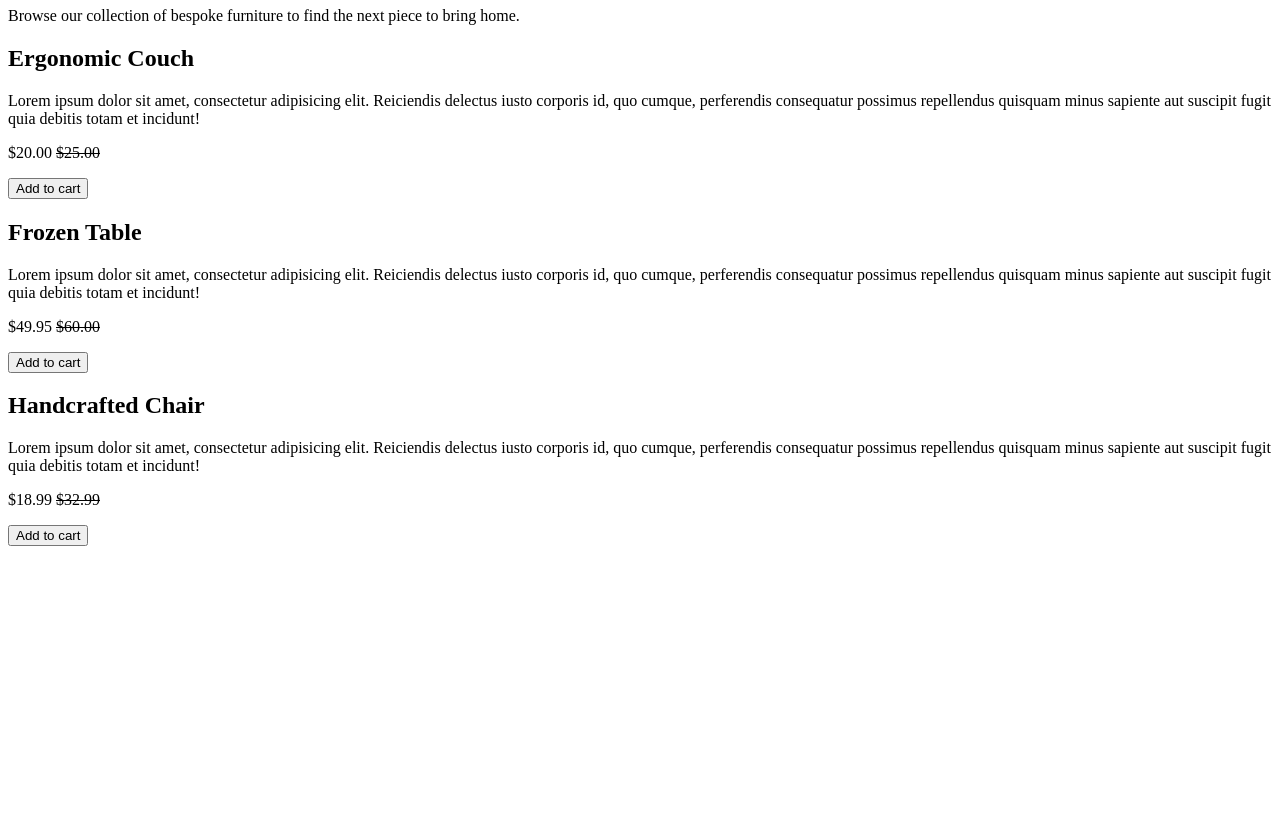
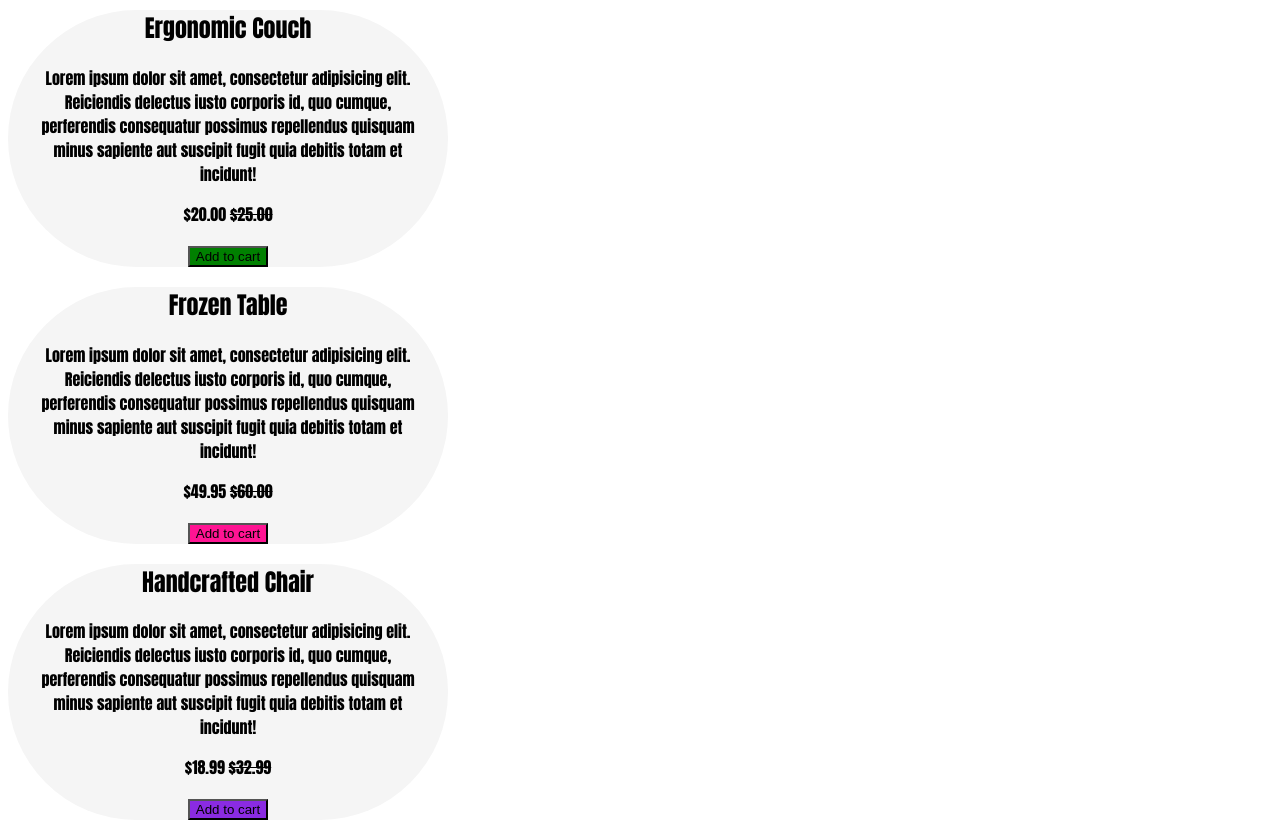
Before and after one commit to JosePando405/furniture, a plain HTML site: page index.html in a window 1280 px wide. Shown: the part 73-901 px from the top of the page. Before the commit the page ends 800 px from the top, so only its background shows below. Drawn offline with Linux system fonts and the light colour scheme.

Commit message:
Add files via upload

```diff
--- a/index.css
+++ b/index.css
@@ -0,0 +1,28 @@
+.san{
+    font-family: Impact, Haettenschweiler, 'Arial Narrow Bold', sans-serif;
+}article{
+    background-color: whitesmoke;
+    text-align: center;
+    border-radius: 140px;
+    width: 400px;
+    padding-left: 20px;
+    padding-right: 20px;
+    font-family: Impact, Haettenschweiler, 'Arial Narrow Bold', sans-serif;
+
+}
+.closegap{
+    margin-top: 0px;
+    margin-bottom: 0px;
+}
+.closegap2{
+    margin-top: 0px;
+}
+.backcolor{
+    background-color: green;
+}
+.backcolor2{
+    background-color: deeppink;
+}
+.backcolor3{
+    background-color: blueviolet;
+}
--- a/index.html
+++ b/index.html
@@ -1,27 +1,28 @@
 <!DOCTYPE html>
 <html lang="en">
   <head>
+    <link rel="stylesheet" href="index.css">
     <title>Furniture Emporium</title>
   </head>
   <body>
     <main>
       <header>
-        <h1>Furniture Emporium</h1>
-        <p>
+        <h1 class="closegap">Furniture Emporium</h1>
+        <p class="closegap2" >
           Browse our collection of bespoke furniture to find the next piece to
           bring home.
         </p>
       </header>
       <article>
         <h2>Ergonomic Couch</h2>
-        <p>
+        <p class="san">
           Lorem ipsum dolor sit amet, consectetur adipisicing elit. Reiciendis
           delectus iusto corporis id, quo cumque, perferendis consequatur
           possimus repellendus quisquam minus sapiente aut suscipit fugit quia
           debitis totam et incidunt!
         </p>
         <p>$20.00 <s>$25.00</s></p>
-        <button>Add to cart</button>
+        <button class="backcolor">Add to cart</button>
       </article>
       <article>
         <h2>Frozen Table</h2>
@@ -32,7 +33,7 @@
           debitis totam et incidunt!
         </p>
         <p>$49.95 <s>$60.00</s></p>
-        <button>Add to cart</button>
+        <button class="backcolor2">Add to cart</button>
       </article>
       <article>
         <h2>Handcrafted Chair</h2>
@@ -43,7 +44,7 @@
           debitis totam et incidunt!
         </p>
         <p>$18.99 <s>$32.99</s></p>
-        <button>Add to cart</button>
+        <button class="backcolor3">Add to cart</button>
       </article>
     </main>
   </body>
```
